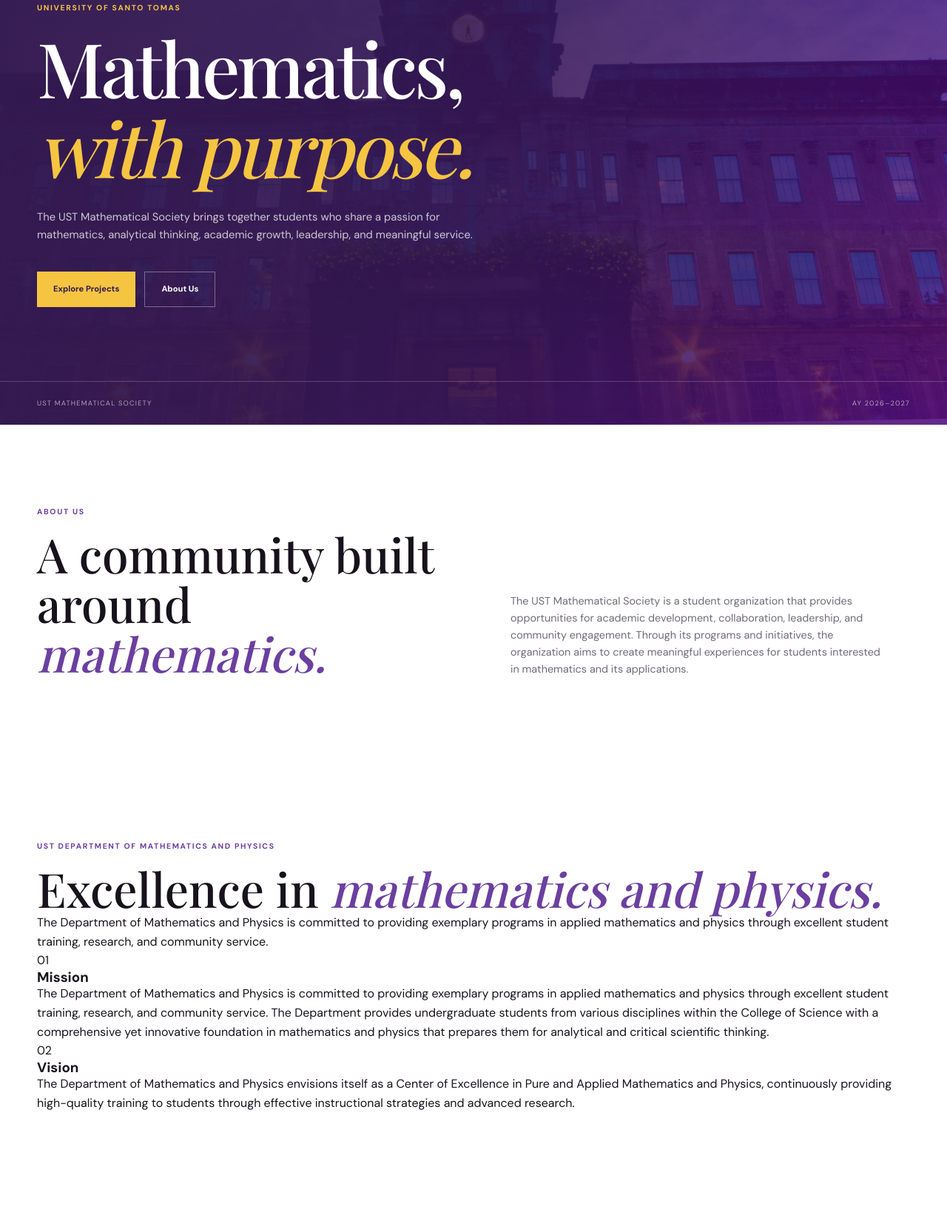
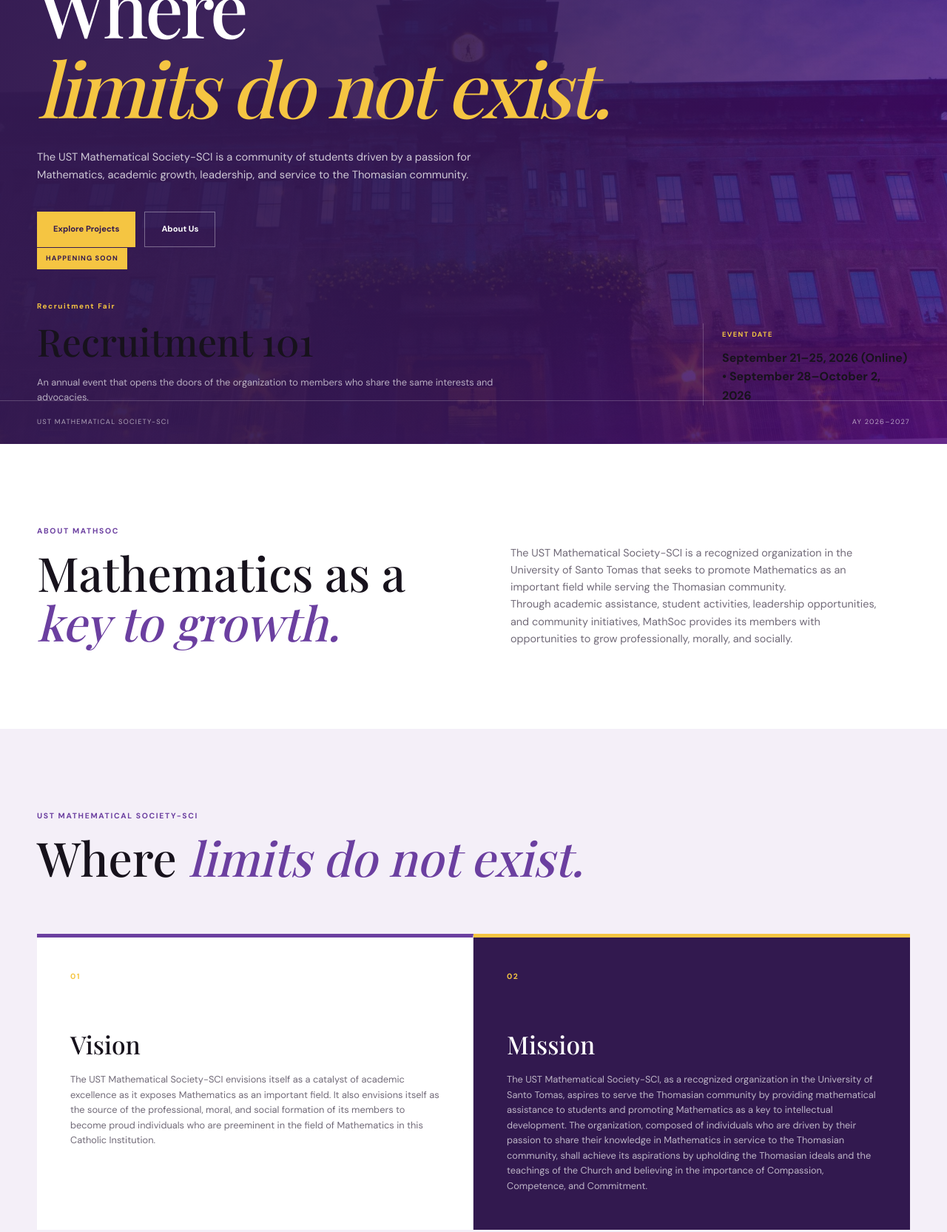
Before and after one commit to richeleninaaguila-blip/ustmathsoc, a plain HTML site: page index.html in a window 1280 px wide. Shown: the part 226-1891 px from the top of the page at 74% size. Drawn offline with nearby package versions, Linux system fonts and the light colour scheme; a web font is replaced by a local one.

Commit message:
Update index.html

````diff
--- a/index.html
+++ b/index.html
@@ -1,71 +1,52 @@
 <!DOCTYPE html>
+
 <html lang="en">
 <head>
     <meta charset="UTF-8">
     <meta name="viewport" content="width=device-width, initial-scale=1.0">
-
-    <title>UST Mathematical Society</title>
-
-    <meta
-        name="description"
-        content="UST Mathematical Society - University of Santo Tomas"
-    >
-
+    <title>UST Mathematical Society-SCI</title>
+    <meta name="description" content="UST Mathematical Society-SCI | University of Santo Tomas">
     <link rel="stylesheet" href="style.css">
 </head>
 
 <body>
 
 <header class="navbar">
-
     <div class="container nav-container">
 
+```
     <a href="#home" class="brand">
-
         <div class="logo-mark">
-                <img
-                    src="MathSoc Logo.png"
-                    alt="UST Mathematical Society Logo"
-                >
+            <img src="MathSoc Logo.png" alt="UST Mathematical Society-SCI Logo">
         </div>
 
         <div class="brand-name">
-                <strong>UST MathSoc</strong>
+            <strong>UST MathSoc-SCI</strong>
             <span>University of Santo Tomas</span>
         </div>
-
     </a>
 
     <nav class="nav-links" id="navLinks">
-
         <a href="#home">Home</a>
-
         <a href="#about">About</a>
-
         <a href="#projects">Projects</a>
-
         <a href="#initiatives">Initiatives</a>
-
         <a href="#connect">Connect</a>
-
     </nav>
 
-        <button
-            class="menu-button"
-            id="menuButton"
-            aria-label="Open navigation"
-        >
+    <button class="menu-button" id="menuButton" aria-label="Open navigation">
         <span></span>
         <span></span>
     </button>
 
 </div>
+```
 
 </header>
 
-
 <main>
 
+```
 <section class="hero" id="home">
 
     <div class="hero-overlay"></div>
@@ -73,54 +54,64 @@
     <div class="container hero-content">
 
         <p class="overline">
-                UNIVERSITY OF SANTO TOMAS
+            UNIVERSITY OF SANTO TOMAS • COLLEGE OF SCIENCE
         </p>
 
         <h1>
-                Mathematics,
-                <span>with purpose.</span>
+            Where
+            <span>limits do not exist.</span>
         </h1>
 
         <p class="hero-description">
-                The UST Mathematical Society brings together students
-                who share a passion for mathematics, analytical thinking,
-                academic growth, leadership, and meaningful service.
+            The UST Mathematical Society-SCI is a community of
+            students driven by a passion for Mathematics, academic
+            growth, leadership, and service to the Thomasian community.
         </p>
 
         <div class="hero-actions">
-
-                <a
-                    href="#projects"
-                    class="button button-primary"
-                >
+            <a href="#projects" class="button button-primary">
                 Explore Projects
             </a>
 
-                <a
-                    href="#about"
-                    class="button button-outline"
-                >
+            <a href="#about" class="button button-outline">
                 About Us
             </a>
+        </div>
+
+        <div class="home-featured-event" id="featuredEvent">
+
+            <div class="featured-label">
+                HAPPENING SOON
+            </div>
+
+            <div class="featured-content">
+
+                <div>
+                    <span class="featured-term" id="featuredTerm">
+                        UPCOMING
+                    </span>
+
+                    <h3 id="featuredTitle">—</h3>
+
+                    <p id="featuredDescription">—</p>
+                </div>
+
+                <div class="featured-date">
+                    <span>EVENT DATE</span>
+                    <strong id="featuredDate">—</strong>
+                </div>
+
+            </div>
 
         </div>
 
     </div>
 
     <div class="hero-bottom">
-
         <div class="container hero-bottom-inner">
-
-                <span>
-                    UST MATHEMATICAL SOCIETY
-                </span>
-
-                <span>
-                    AY 2026–2027
-                </span>
-
+            <span>UST MATHEMATICAL SOCIETY-SCI</span>
+            <span>AY 2026–2027</span>
         </div>
-
     </div>
 
 </section>
@@ -131,27 +122,28 @@
     <div class="container intro-grid">
 
         <div>
-
-                <p class="overline">
-                    ABOUT US
-                </p>
+            <p class="overline">ABOUT MATHSOC</p>
 
             <h2>
-                    A community built
-                    around <em>mathematics.</em>
+                Mathematics as a
+                <em>key to growth.</em>
             </h2>
-
         </div>
 
         <div class="intro-text">
 
             <p>
-                    The UST Mathematical Society is a student organization
-                    that provides opportunities for academic development,
-                    collaboration, leadership, and community engagement.
-                    Through its programs and initiatives, the organization
-                    aims to create meaningful experiences for students
-                    interested in mathematics and its applications.
+                The UST Mathematical Society-SCI is a recognized
+                organization in the University of Santo Tomas that
+                seeks to promote Mathematics as an important field
+                while serving the Thomasian community.
+            </p>
+
+            <p>
+                Through academic assistance, student activities,
+                leadership opportunities, and community initiatives,
+                MathSoc provides its members with opportunities to
+                grow professionally, morally, and socially.
             </p>
 
         </div>
@@ -161,74 +153,63 @@
 </section>
 
 
-    <section class="About section">
+<section class="department section">
 
     <div class="container">
 
-            <div class="About-heading">
+        <div class="department-heading">
 
             <p class="overline">
-                    UST DEPARTMENT OF MATHEMATICS AND PHYSICS
+                UST MATHEMATICAL SOCIETY-SCI
             </p>
 
             <h2>
-                    Excellence in
-                    <em>mathematics and physics.</em>
+                Where <em>limits do not exist.</em>
             </h2>
-
-                <p>
-                    The Department of Mathematics and Physics is committed
-                    to providing exemplary programs in applied mathematics
-                    and physics through excellent student training,
-                    research, and community service.
-                </p>
 
         </div>
 
 
-            <div class="About-grid">
+        <div class="department-grid">
 
-                <article class="About-card">
+            <article class="department-card">
 
-                    <div class="About-number">
-                        01
-                    </div>
+                <div class="department-number">01</div>
 
-                    <h3>
-                        Mission
-                    </h3>
+                <h3>Vision</h3>
 
                 <p>
-                        The Department of Mathematics and Physics is
-                        committed to providing exemplary programs in
-                        applied mathematics and physics through excellent
-                        student training, research, and community service.
-                        The Department provides undergraduate students from
-                        various disciplines within the College of Science
-                        with a comprehensive yet innovative foundation in
-                        mathematics and physics that prepares them for
-                        analytical and critical scientific thinking.
+                    The UST Mathematical Society-SCI envisions itself
+                    as a catalyst of academic excellence as it exposes
+                    Mathematics as an important field. It also envisions
+                    itself as the source of the professional, moral,
+                    and social formation of its members to become proud
+                    individuals who are preeminent in the field of
+                    Mathematics in this Catholic Institution.
                 </p>
 
             </article>
 
 
-                <article class="About-card vision-card">
+            <article class="department-card vision-card">
 
-                    <div class="About-number">
-                        02
-                    </div>
+                <div class="department-number">02</div>
 
-                    <h3>
-                        Vision
-                    </h3>
+                <h3>Mission</h3>
 
                 <p>
-                        The Department of Mathematics and Physics envisions
-                        itself as a Center of Excellence in Pure and Applied
-                        Mathematics and Physics, continuously providing
-                        high-quality training to students through effective
-                        instructional strategies and advanced research.
+                    The UST Mathematical Society-SCI, as a recognized
+                    organization in the University of Santo Tomas,
+                    aspires to serve the Thomasian community by providing
+                    mathematical assistance to students and promoting
+                    Mathematics as a key to intellectual development.
+                    The organization, composed of individuals who are
+                    driven by their passion to share their knowledge in
+                    Mathematics in service to the Thomasian community,
+                    shall achieve its aspirations by upholding the
+                    Thomasian ideals and the teachings of the Church
+                    and believing in the importance of Compassion,
+                    Competence, and Commitment.
                 </p>
 
             </article>
@@ -247,127 +228,56 @@
         <div class="projects-heading">
 
             <div>
-
-                    <p class="overline">
-                        AY 2026–2027
-                    </p>
+                <p class="overline">AY 2026–2027</p>
 
                 <h2>
                     Our <em>Projects.</em>
                 </h2>
-
             </div>
 
             <p>
-                    Major events and programs organized by the
-                    UST Mathematical Society throughout the
-                    academic year.
+                Major events and programs of the UST Mathematical
+                Society throughout the academic year.
             </p>
 
         </div>
 
-
-            <div
-                class="featured-event"
-                id="featuredEvent"
-            >
-
-                <div class="featured-label">
-                    HAPPENING SOON
-                </div>
-
-                <div class="featured-content">
-
-                    <div>
-
-                        <span
-                            class="featured-term"
-                            id="featuredTerm"
-                        >
-                            UPCOMING
-                        </span>
-
-                        <h3 id="featuredTitle">
-                            —
-                        </h3>
-
-                        <p id="featuredDescription">
-                            —
-                        </p>
-
-                    </div>
-
-                    <div class="featured-date">
-
-                        <span>
-                            EVENT DATE
-                        </span>
-
-                        <strong id="featuredDate">
-                            —
-                        </strong>
-
-                    </div>
-
-                </div>
-
-            </div>
-
-
-            <div
-                class="project-list"
-                id="projectList"
-            ></div>
+        <div class="project-list" id="projectList"></div>
 
     </div>
 
 </section>
 
 
-    <section
-        class="initiatives section"
-        id="initiatives"
-    >
+<section class="initiatives section" id="initiatives">
 
     <div class="container">
 
         <div class="projects-heading">
 
             <div>
-
-                    <p class="overline">
-                        ORGANIZATIONAL PROGRAMS
-                    </p>
+                <p class="overline">ORGANIZATIONAL PROGRAMS</p>
 
                 <h2>
                     Our <em>Initiatives.</em>
                 </h2>
-
             </div>
 
             <p>
-                    Programs and organizational initiatives designed
-                    to support the MathSoc community throughout
-                    the academic year.
+                Programs developed to support students, strengthen
+                the organization, and build a stronger MathSoc community.
             </p>
 
         </div>
 
-
-            <div
-                class="project-list"
-                id="initiativeList"
-            ></div>
+        <div class="project-list" id="initiativeList"></div>
 
     </div>
 
 </section>
 
 
-    <section
-        class="connect section"
-        id="connect"
-    >
+<section class="connect section" id="connect">
 
     <div class="container">
 
@@ -375,18 +285,17 @@
 
             <div class="connect-heading">
 
-                    <p class="overline">
-                        STAY CONNECTED
-                    </p>
+                <p class="overline">STAY CONNECTED</p>
 
                 <h2>
-                        Follow
+                    Connect with
                     <em>MathSoc.</em>
                 </h2>
 
                 <p>
-                        Stay updated with our announcements,
-                        activities, projects, and opportunities.
+                    Follow our social media pages for announcements,
+                    activities, opportunities, and updates from
+                    the UST Mathematical Society-SCI.
                 </p>
 
             </div>
@@ -394,46 +303,24 @@
 
             <div class="social-buttons">
 
-                    <a
-                        href="YOUR_FACEBOOK_LINK"
-                        target="_blank"
-                        rel="noopener noreferrer"
-                    >
+                <a href="YOUR_FACEBOOK_LINK" target="_blank" rel="noopener noreferrer">
                     <span>Facebook</span>
                     <strong>↗</strong>
                 </a>
 
-
-                    <a
-                        href="YOUR_INSTAGRAM_LINK"
-                        target="_blank"
-                        rel="noopener noreferrer"
-                    >
+                <a href="YOUR_INSTAGRAM_LINK" target="_blank" rel="noopener noreferrer">
                     <span>Instagram</span>
                     <strong>↗</strong>
                 </a>
 
-
-                    <a
-                        href="YOUR_TIKTOK_LINK"
-                        target="_blank"
-                        rel="noopener noreferrer"
-                    >
+                <a href="YOUR_TIKTOK_LINK" target="_blank" rel="noopener noreferrer">
                     <span>TikTok</span>
                     <strong>↗</strong>
                 </a>
 
-
                 <a href="mailto:YOUR_EMAIL">
-
-                        <span>
-                            Email
-                        </span>
-
-                        <strong>
-                            ↗
-                        </strong>
-
+                    <span>Email</span>
+                    <strong>↗</strong>
                 </a>
 
             </div>
@@ -443,12 +330,13 @@
     </div>
 
 </section>
+```
 
 </main>
 
-
 <footer class="footer">
 
+```
 <div class="container">
 
     <div class="footer-top">
@@ -456,24 +344,12 @@
         <a href="#home" class="brand">
 
             <div class="logo-mark">
-
-                    <img
-                        src="MathSoc Logo.png"
-                        alt="UST Mathematical Society Logo"
-                    >
-
+                <img src="MathSoc Logo.png" alt="UST Mathematical Society-SCI Logo">
             </div>
 
             <div class="brand-name">
-
-                    <strong>
-                        UST MathSoc
-                    </strong>
-
-                    <span>
-                        University of Santo Tomas
-                    </span>
-
+                <strong>UST MathSoc-SCI</strong>
+                <span>University of Santo Tomas</span>
             </div>
 
         </a>
@@ -481,25 +357,11 @@
 
         <div class="footer-links">
 
-                <a href="#home">
-                    Home
-                </a>
-
-                <a href="#about">
-                    About
-                </a>
-
-                <a href="#projects">
-                    Projects
-                </a>
-
-                <a href="#initiatives">
-                    Initiatives
-                </a>
-
-                <a href="#connect">
-                    Connect
-                </a>
+            <a href="#home">Home</a>
+            <a href="#about">About</a>
+            <a href="#projects">Projects</a>
+            <a href="#initiatives">Initiatives</a>
+            <a href="#connect">Connect</a>
 
         </div>
 
@@ -508,20 +370,16 @@
 
     <div class="footer-bottom">
 
-            <span>
-                © 2026 UST Mathematical Society
-            </span>
+        <span>© 2026 UST Mathematical Society-SCI</span>
 
-            <span>
-                University of Santo Tomas
-            </span>
+        <span>University of Santo Tomas</span>
 
     </div>
 
 </div>
+```
 
 </footer>
-
 
 <script src="script.js"></script>
 
````
Lines whose indentation alone changed are shown as unchanged.
